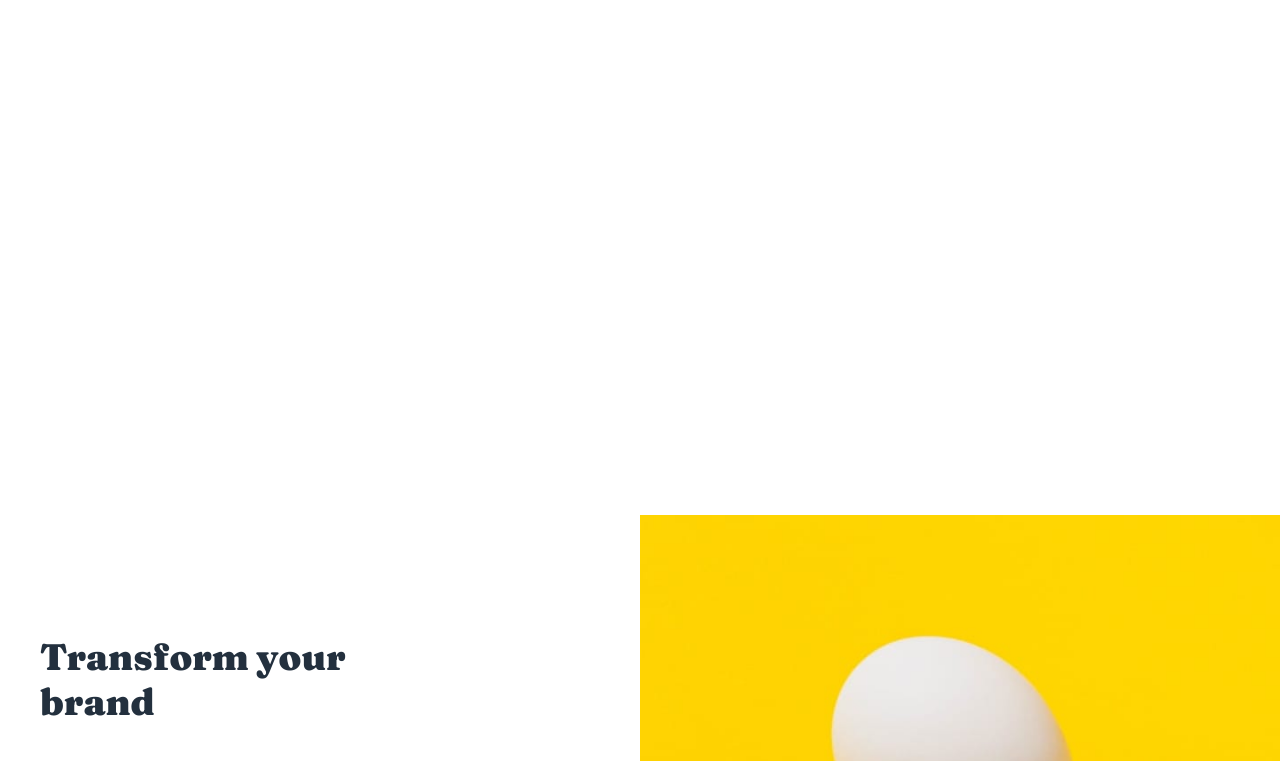
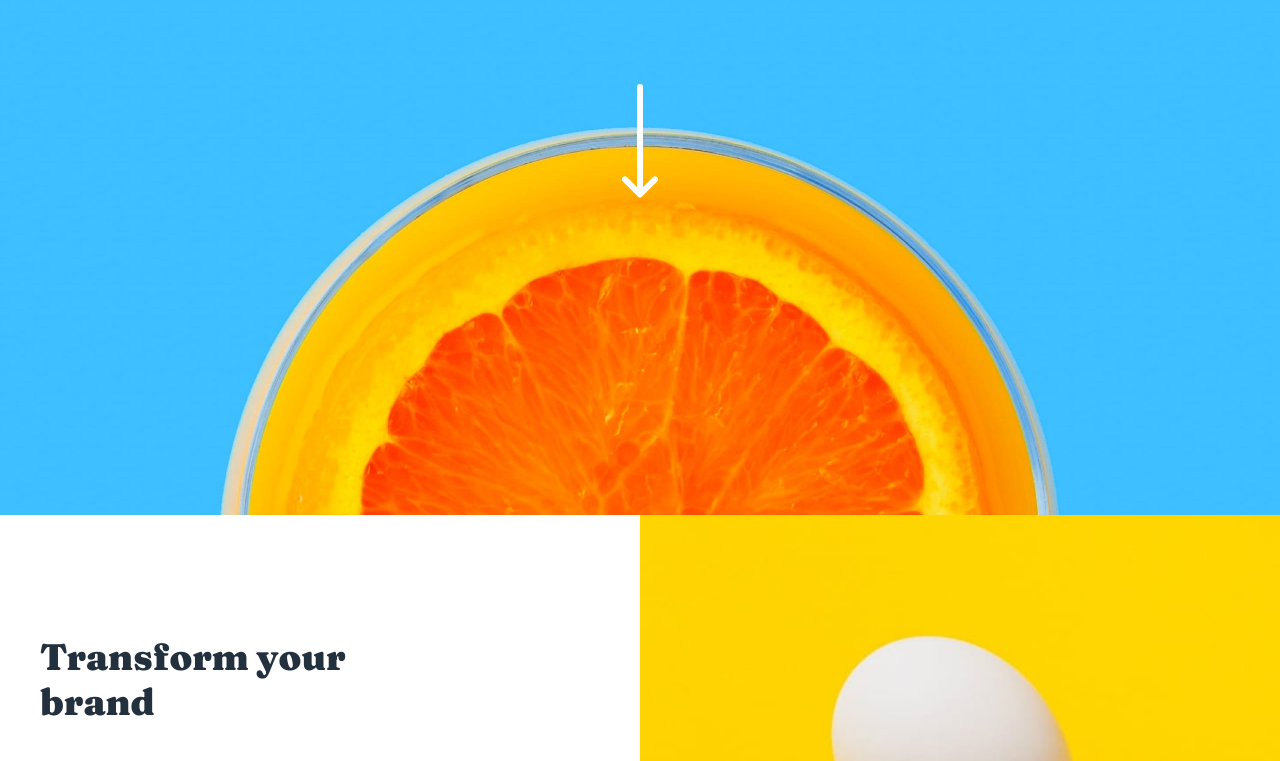
Before and after one commit to https-ty/Sunnyside-agency-landing, a plain HTML site: page index.html in a window 1280 px wide. Shown: the part 285-1046 px from the top of the page. Drawn offline with Linux system fonts and the light colour scheme; the site is published under a folder, as on GitHub Pages, so addresses that start at the root find nothing.

Commit message:
bg image fixed

```diff
--- a/css/main.css
+++ b/css/main.css
@@ -75,7 +75,7 @@ header .contact-btn:hover {
 
 .home {
   position: relative;
-  background-image: url(/images/desktop/image-header.jpg);
+  background-image: url('../images/desktop/image-header.jpg');
   background-size: cover;
   background-position: center;
   background-repeat: no-repeat;
```
